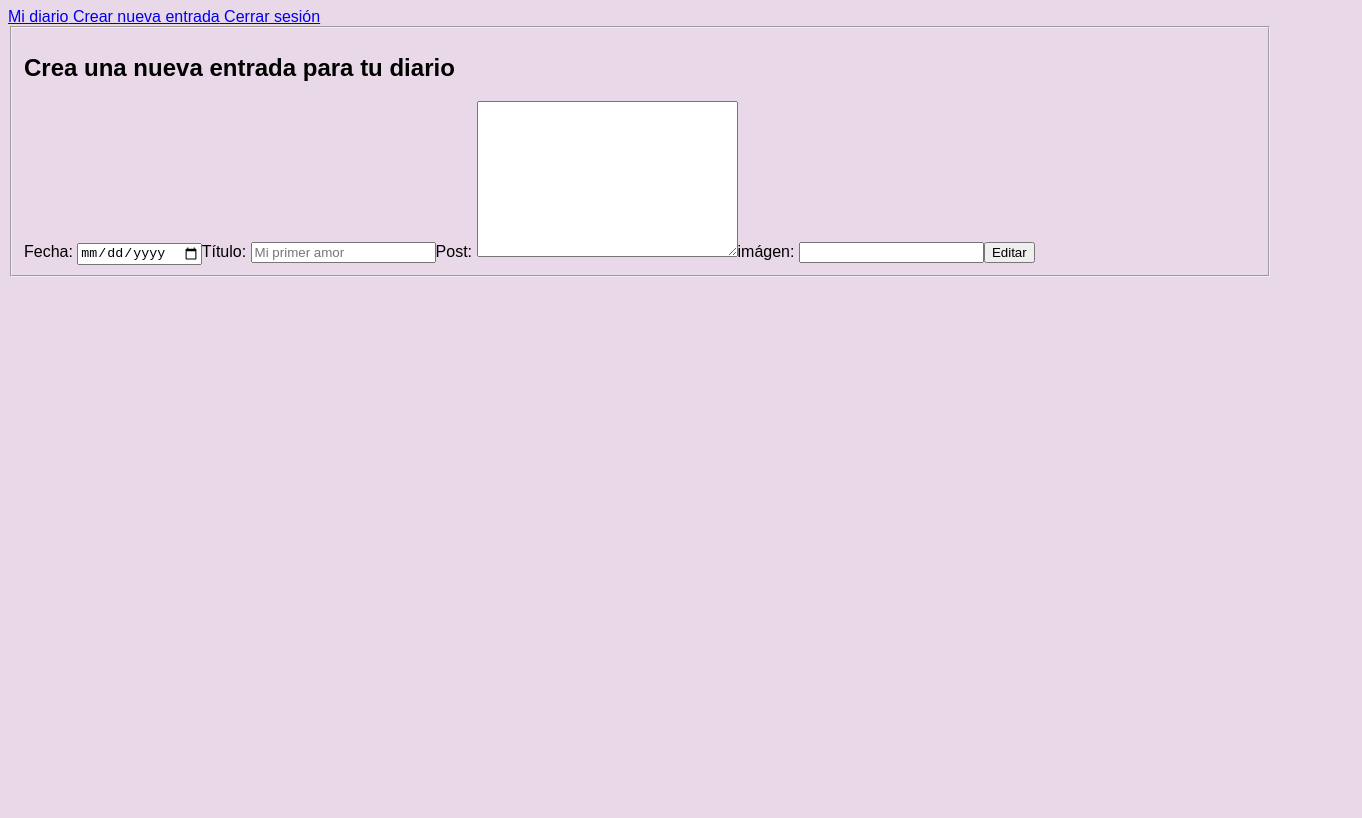
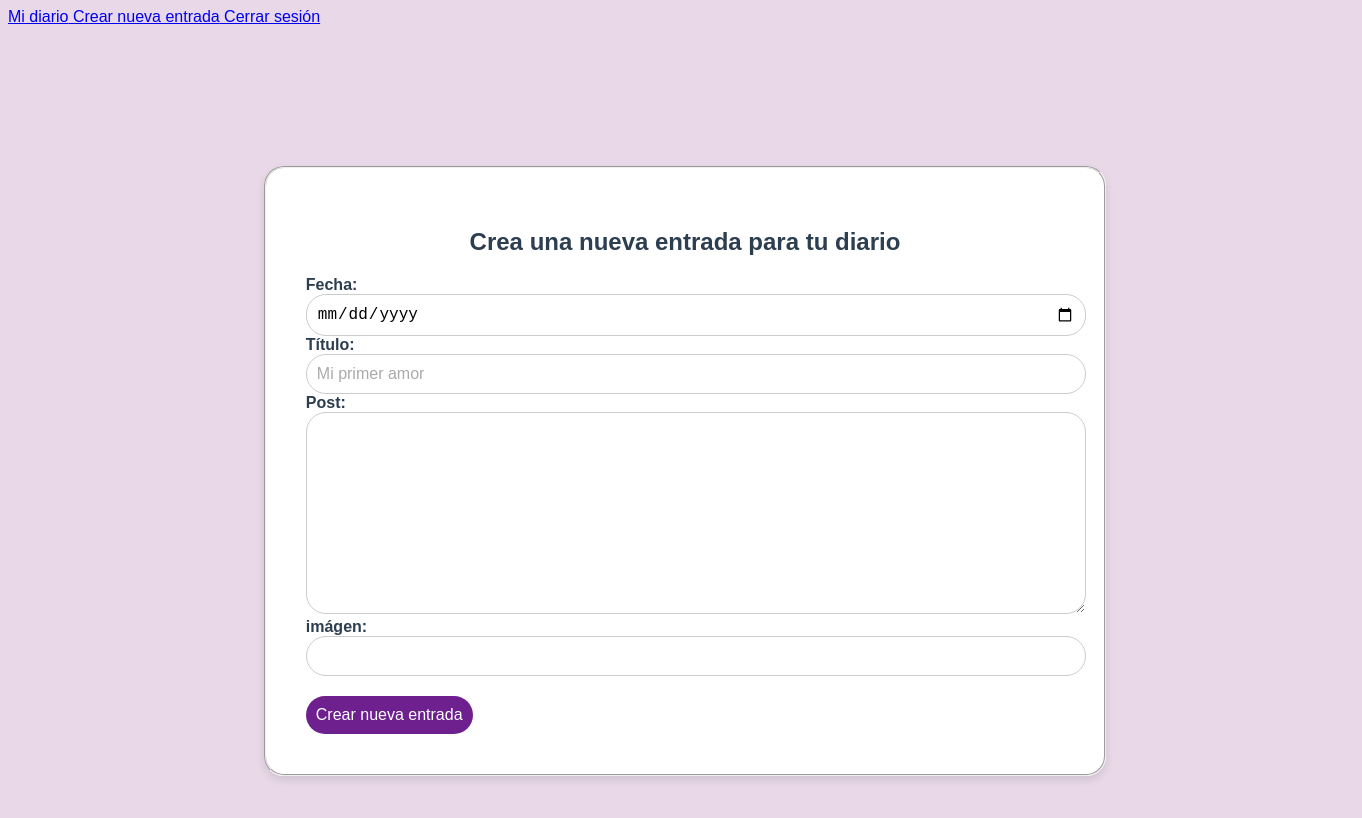
Before and after one commit to marianodilup/DiaryProject, a React (Vite) app: page /CreatePost in a window 1280 px wide. Shown: the top 818 px of the page, 1362 px wide, since content can reach past the window. Built offline with nearby package versions, Linux system fonts and the light colour scheme; no server answers; sample sign-in values are in the browser's storage.

Commit message:
Reactive SCSS for LogOut and CreatePost component

```diff
--- a/src/components/CreatePost/CreatePost.jsx
+++ b/src/components/CreatePost/CreatePost.jsx
@@ -1,4 +1,5 @@
 import React, { useEffect, useState } from "react";
+import "./CreatePost.scss";
 import { ApiContext } from "../Context/ApiContext";
 import { useContext } from "react";
 import { addPost } from "../Services/ApiCrud";
@@ -41,6 +42,7 @@ function CreatePost({ userData, setAuthData }) {
   return (
     <>
       <Header />
+      <div className="create-post-container">
         <fieldset>
           <form action="" onSubmit={handleSubmit}>
             <h2>Crea una nueva entrada para tu diario</h2>
@@ -64,9 +66,10 @@ function CreatePost({ userData, setAuthData }) {
 
             <label htmlFor="img">imágen: </label>
             <input type="text" id="img" alt="" onChange={handleInput} />
-          <button type="submit">Editar</button>
+            <button type="submit">Crear nueva entrada</button>
           </form>
         </fieldset>
+      </div>
     </>
   );
 }
--- /dev/null
+++ b/src/components/CreatePost/CreatePost.scss
@@ -0,0 +1,121 @@
+$primary-color: #6e208f;
+$error-color: #e74c3c;
+$text-color: #2c3e50;
+$border-radius: 20px;
+
+.create-post-container {
+  padding: 45px;
+  width: 100%;
+  margin: 0 auto;
+  display: flex;
+  flex-direction: column;
+  justify-content: center;
+  align-items: center;
+  height: 100vh;
+
+  fieldset {
+    width: 60%;
+    background-color: white;
+    border-radius: $border-radius;
+    box-shadow: 0 4px 8px rgba(0, 0, 0, 0.1);
+    padding: 40px;
+    display: flex;
+    flex-direction: column;
+    gap: 20px;
+
+    h2 {
+      color: $text-color;
+      text-align: center;
+    }
+
+    label {
+      margin-bottom: 5px;
+      color: $text-color;
+      font-weight: 800;
+      font-size: 16px;
+      text-align: left;
+    }
+
+    input,
+    textarea {
+      padding: 10px;
+      border: 1px solid #ccc;
+      border-radius: $border-radius;
+      font-size: 16px;
+      width: 100%;
+      transition: border-color 0.2s, box-shadow 0.2s;
+
+      &::placeholder {
+        color: #aaa;
+      }
+
+      &:focus {
+        border-color: $primary-color;
+        box-shadow: 0 0 4px rgba($primary-color, 0.2);
+        outline: none;
+      }
+    }
+
+    textarea {
+      resize: vertical;
+    }
+
+    button {
+      background-color: $primary-color;
+      color: #fff;
+      padding: 10px;
+      border: none;
+      border-radius: $border-radius;
+      cursor: pointer;
+      font-size: 16px;
+      margin-top: 20px;
+      transition: background-color 0.2s, transform 0.2s;
+      text-align: center;
+
+      &:hover {
+        background-color: darken($primary-color, 10%);
+        transform: translateY(-2px);
+      }
+
+      &:active {
+        background-color: darken($primary-color, 15%);
+        transform: translateY(0);
+      }
+    }
+  }
+}
+
+@media (max-width: 768px) {
+  .create-post-container {
+    fieldset {
+      width: 80%;
+      padding: 20px;
+
+      button {
+        font-size: 14px;
+      }
+    }
+  }
+}
+
+@media (max-width: 480px) {
+  .create-post-container {
+    fieldset {
+      width: 100%;
+      padding: 10px;
+
+      label {
+        font-size: 14px;
+      }
+
+      input,
+      textarea {
+        font-size: 14px;
+      }
+
+      button {
+        font-size: 14px;
+      }
+    }
+  }
+}
--- a/src/components/Logout/Logout.jsx
+++ b/src/components/Logout/Logout.jsx
@@ -1,10 +1,10 @@
-import React, { useEffect } from 'react'
-import { useNavigate } from 'react-router-dom';
-import Header from '../Header/Header';
-import { getDataUserForAuth } from '../Services/UserApi';
+import React, { useEffect } from "react";
+import "./Logout.scss";
+import { useNavigate } from "react-router-dom";
+import Header from "../Header/Header";
+import { getDataUserForAuth } from "../Services/UserApi";
 
-
-function Logout({userData, setUserData, authData, setAuthData}) {
+function Logout({ userData, setUserData, authData, setAuthData }) {
   const navigate = useNavigate();
 
   useEffect(() => {
@@ -12,8 +12,9 @@ function Logout({userData, setUserData, authData, setAuthData}) {
       getDataUserForAuth(userData.token).then((info) => {
         console.log(info);
         setAuthData(info);
-      })
-    }}, []);
+      });
+    }
+  }, []);
 
   const handleClickYes = () => {
     setUserData(null);
@@ -22,22 +23,32 @@ function Logout({userData, setUserData, authData, setAuthData}) {
   };
 
   const handleClickNo = () => {
-      navigate("/ListPost")
+    navigate("/ListPost");
   };
 
   return (
     <>
       <Header />
+      <div className="logout-container">
         <h2 className="logout-title">Cerrar sesión</h2>
-      <div>
-          <p className="logout-msg">¿Estás seguro de que quieres cerrar sesión?</p>
+        <p className="logout-msg">
+          ¿Estás seguro de que quieres cerrar sesión?
+        </p>
         <ul className="logout-options">
-              <li className="logout-yes-li"><button className="logout-btn" onClick={handleClickYes}>Sí</button></li>
-              <li className="logout-no-li"><button className="logout-btn" onClick={handleClickNo}>No</button></li>
+          <li className="logout-yes-li">
+            <button className="logout-btn" onClick={handleClickYes}>
+              Sí
+            </button>
+          </li>
+          <li className="logout-no-li">
+            <button className="logout-btn" onClick={handleClickNo}>
+              No
+            </button>
+          </li>
         </ul>
       </div>
     </>
-    )
+  );
 }
 
-export default Logout
+export default Logout;
--- /dev/null
+++ b/src/components/Logout/Logout.scss
@@ -0,0 +1,65 @@
+$font-stack: 'Helvetica Neue', sans-serif;
+$primary-color: #6e208f;
+$secondary-color: #edeff1;
+$error-color: #e74c3c;
+$border-radius: 20px;
+$input-padding: 10px;
+$button-padding: 10px 20px;
+$box-shadow: 0 4px 6px rgba(0, 0, 0, 0.1);
+$transition: all 0.3s ease;
+
+.logout-container {
+  background: $primary-color;
+  padding: 20px;
+  border-radius: $border-radius;
+  box-shadow: $box-shadow;
+  width: 300px;
+  text-align: center;
+  margin: 0 auto;
+  margin-top: 130px;
+}
+
+.logout-title {
+  font-size: 24px;
+  color: $secondary-color;
+}
+
+.logout-msg {
+  margin-top: 15px;
+  font-size: 16px;
+  color: $secondary-color;
+}
+
+.logout-options {
+  list-style-type: none;
+  padding: 0;
+  margin-top: 20px;
+  display: flex;
+  justify-content: space-around;
+  width: 100%;
+
+  li {
+    display: inline;
+  }
+}
+
+.logout-btn {
+  padding: $button-padding;
+  background-color: $primary-color;
+  color: #fff;
+  border: none;
+  border-radius: $border-radius;
+  cursor: pointer;
+  font-size: 16px;
+  transition: $transition;
+
+  &:hover {
+    background-color: darken($primary-color, 10%);
+    transform: translateY(-2px);
+  }
+
+  &:active {
+    background-color: darken($primary-color, 15%);
+    transform: translateY(0);
+  }
+}
```
Lines whose indentation alone changed are shown as unchanged.
